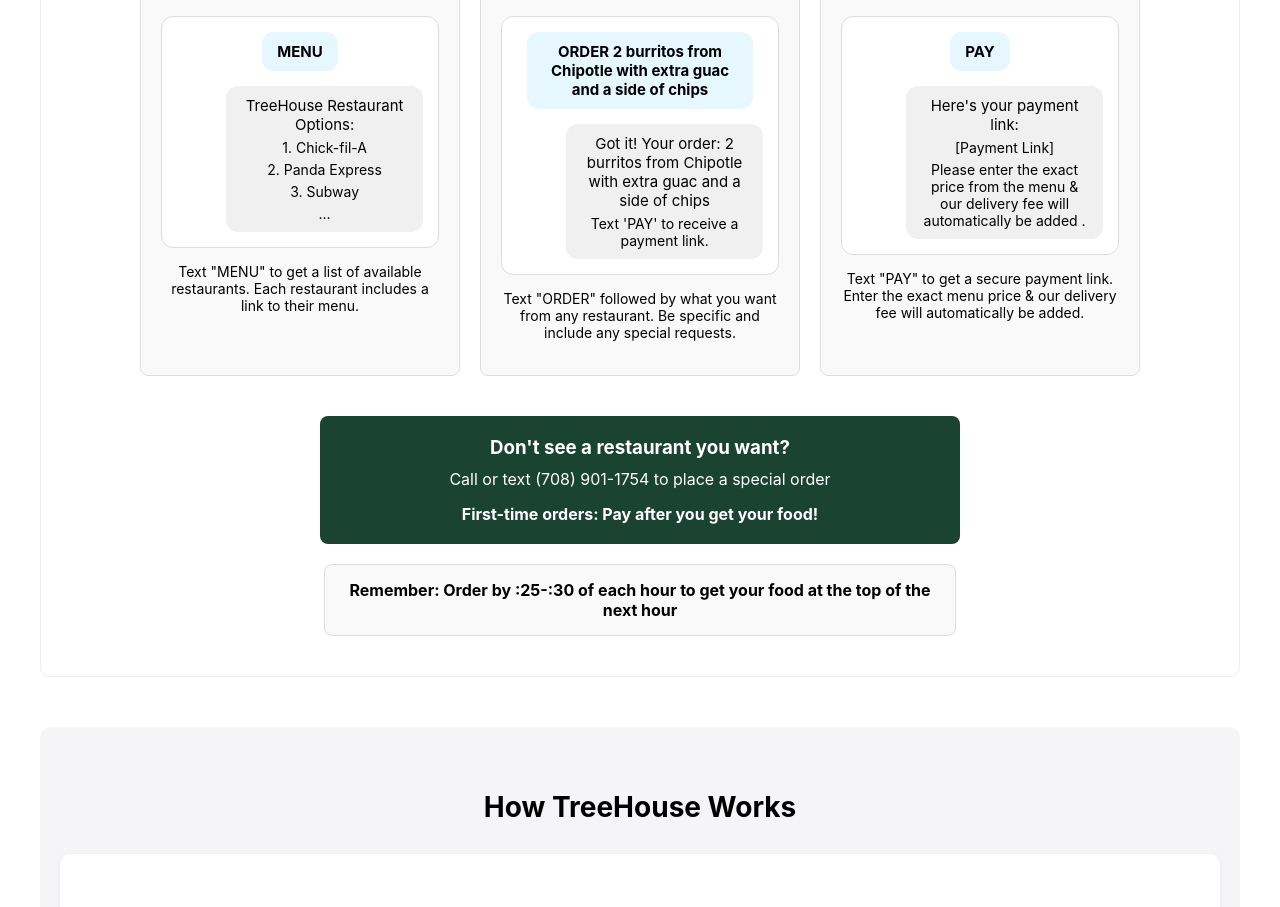
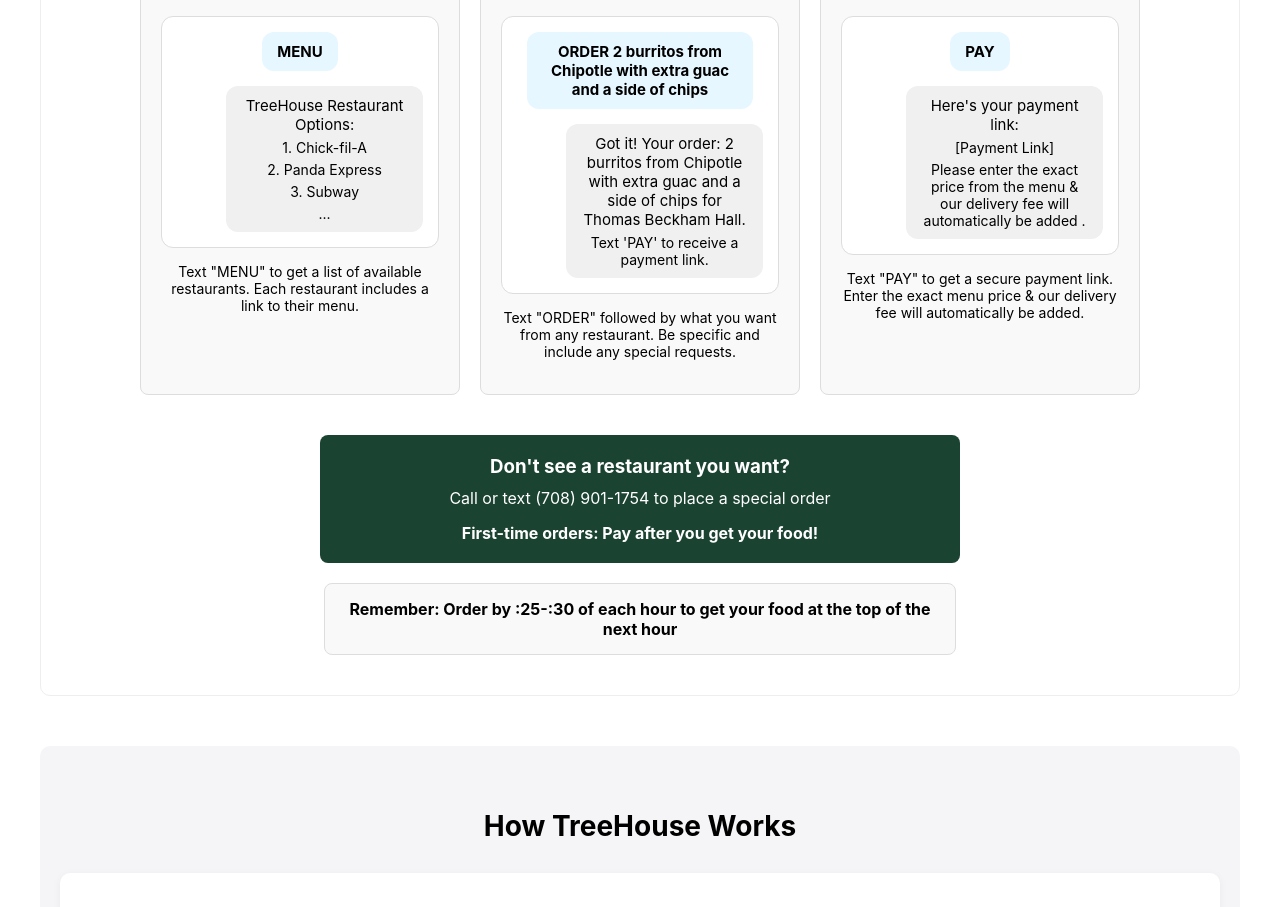
Before and after one commit to AlexanderSeldon/treehouse-app, a React (Create React App) app in the folder frontend/: page / in a window 1280 px wide. Shown: the part 1640-2547 px from the top of the page. Built offline with nearby package versions, Linux system fonts and the light colour scheme.

Commit message:
Update TextOrderingSection.js

```diff
--- a/frontend/src/TextOrderingSection.js
+++ b/frontend/src/TextOrderingSection.js
@@ -88,7 +88,7 @@
              display: 'inline-block',
              maxWidth: '80%'
            }}>
-             <p style={{margin: '0', fontSize: '15px'}}>Got it! Your order: 2 burritos from Chipotle with extra guac and a side of chips</p>
+             <p style={{margin: '0', fontSize: '15px'}}>Got it! Your order: 2 burritos from Chipotle with extra guac and a side of chips for Thomas Beckham Hall.</p>
              <p style={{margin: '5px 0 0 0', fontSize: '14px'}}>Text 'PAY' to receive a payment link.</p>
            </div>
          </div>
```
